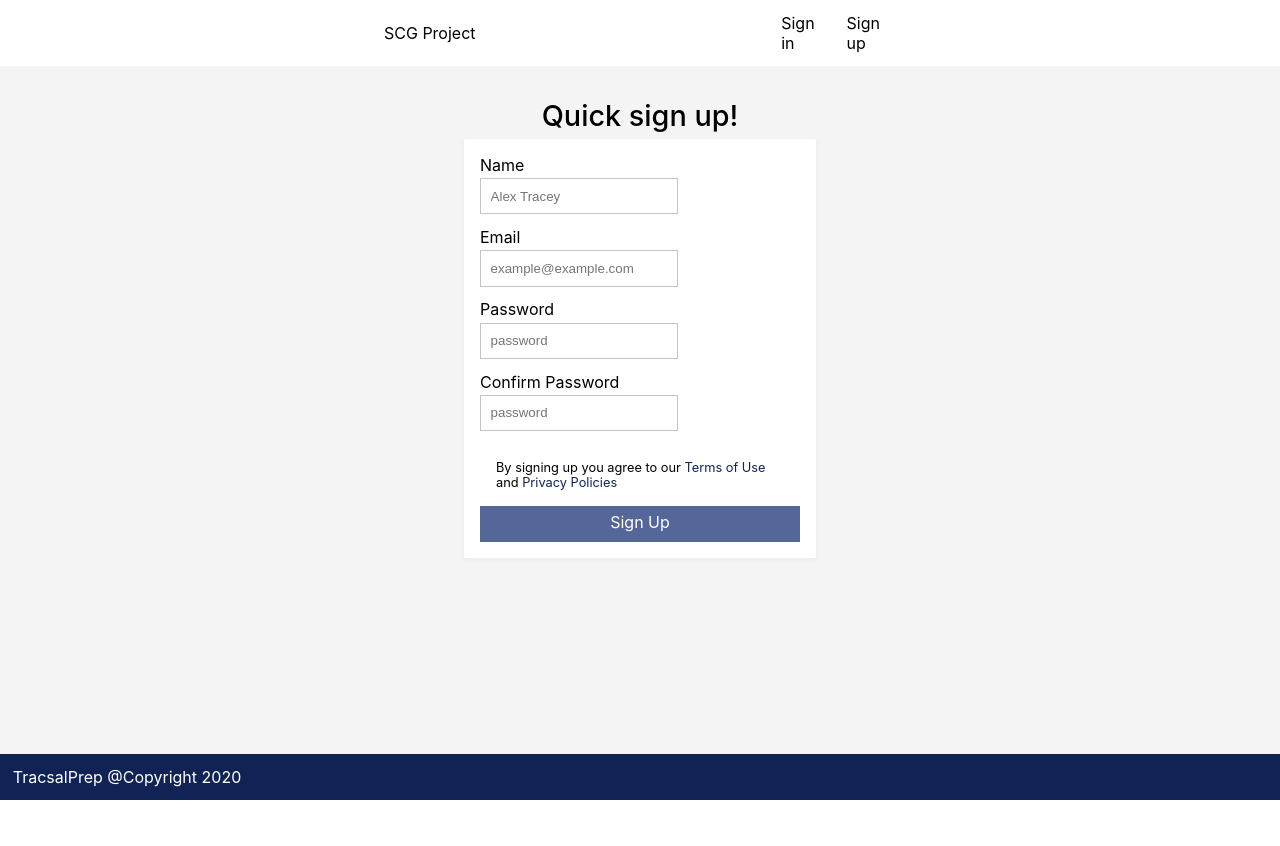
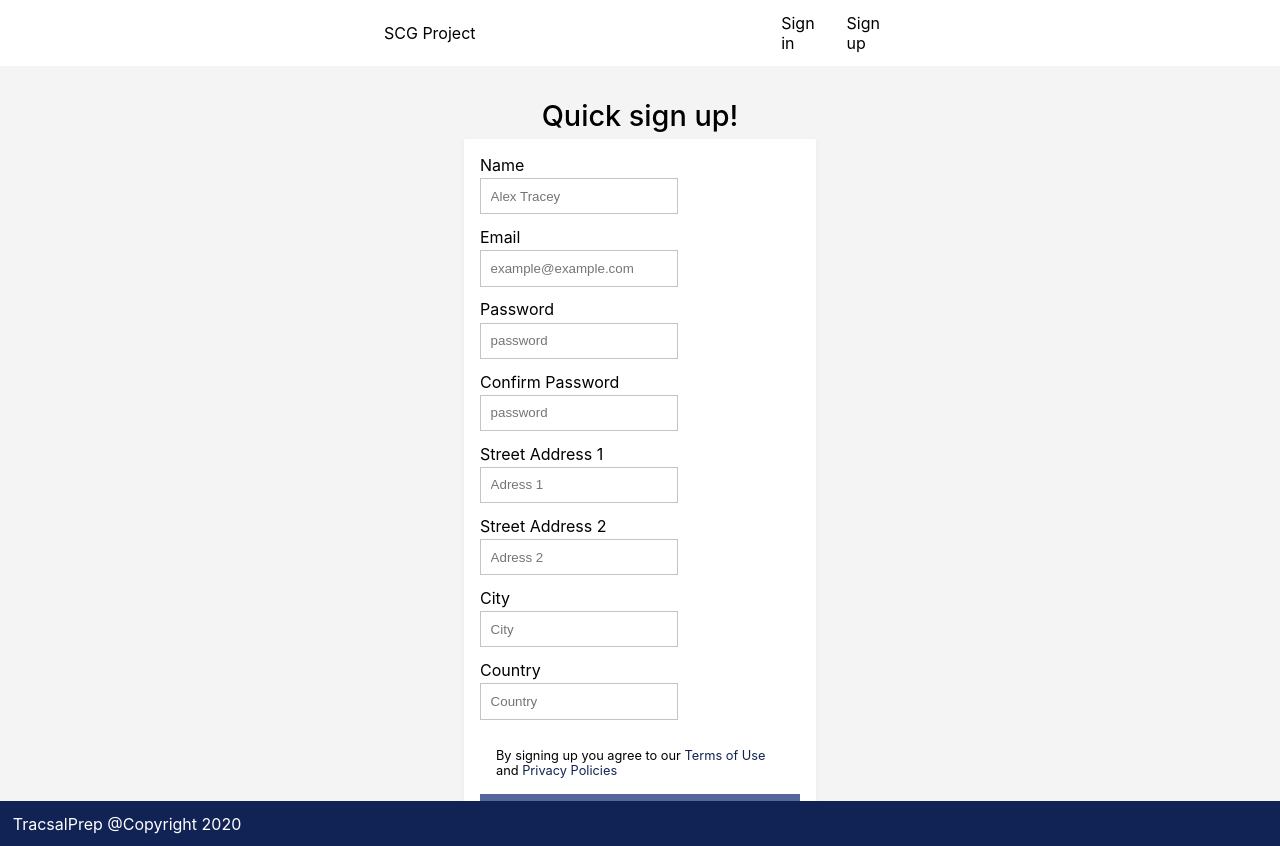
Before and after one commit to jamindev/scgprojectfrontend, a React (Create React App) app: page /signup in a window 1280 px wide. Shown: the top 846 px of the page. Before the commit the page ends 800 px from the top, so only its background shows below. Built offline with nearby package versions, Linux system fonts and the light colour scheme.

Commit message:
7th commit

```diff
--- a/src/components/body/auth/signup/signup.js
+++ b/src/components/body/auth/signup/signup.js
@@ -90,6 +90,14 @@ class Signup extends Component {
                             <input onChange={this.setInput} type="password" id="password" placeholder="password" /><br />
                             Confirm Password<br />
                             <input onChange={this.setInput} type="password" id="confirm_password" placeholder="password" /><br />
+                            Street Address 1<br />
+                            <input onChange={this.setInput} type="text" id="address_1" placeholder="Adress 1" /><br />
+                            Street Address 2<br />
+                            <input onChange={this.setInput} type="text" id="address_2" placeholder="Adress 2" /><br />
+                            City<br />
+                            <input onChange={this.setInput} type="text" id="city" placeholder="City" /><br />
+                            Country<br />
+                            <input onChange={this.setInput} type="text" id="country" placeholder="Country" /><br />
                             <div className="body_signup_terms">
                                 <div>By signing up you agree to our <Link to="./terms">Terms of Use</Link> and <Link to="./privacy">Privacy Policies</Link></div>
                             </div>
```
